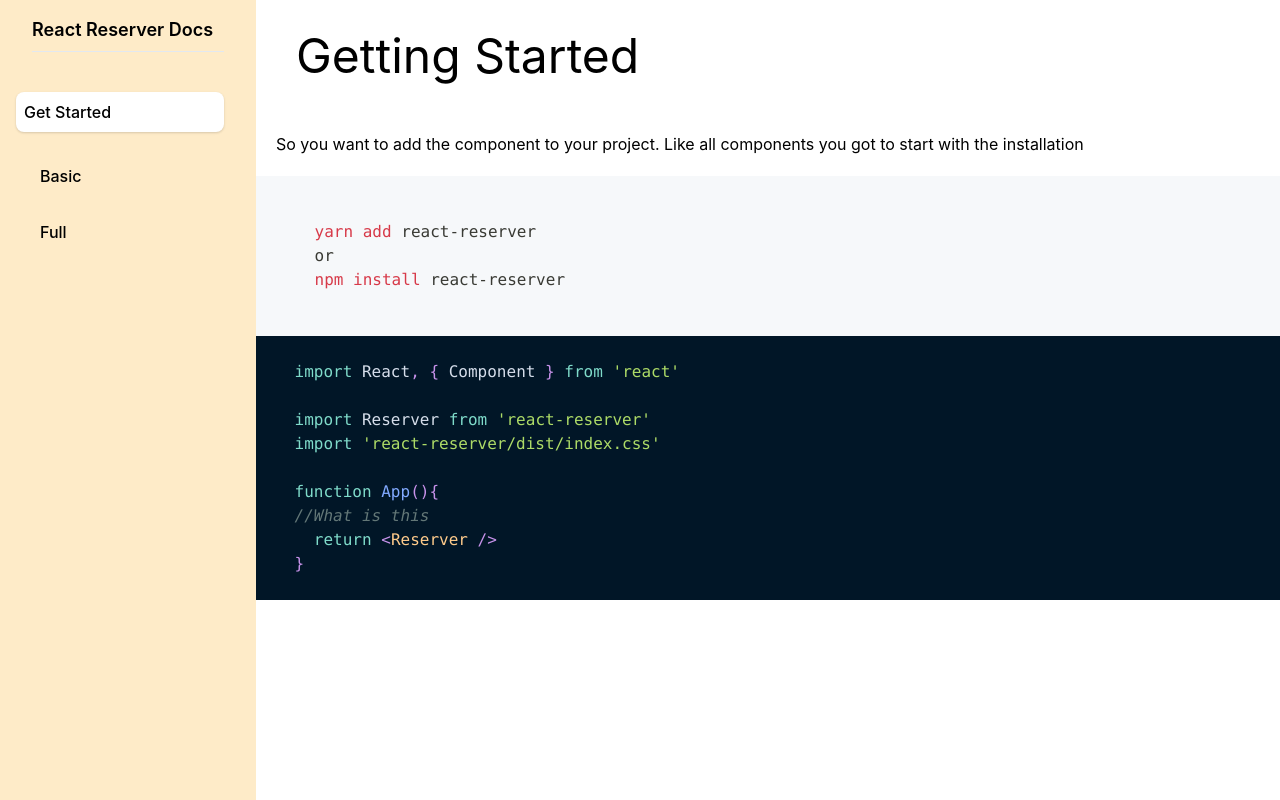
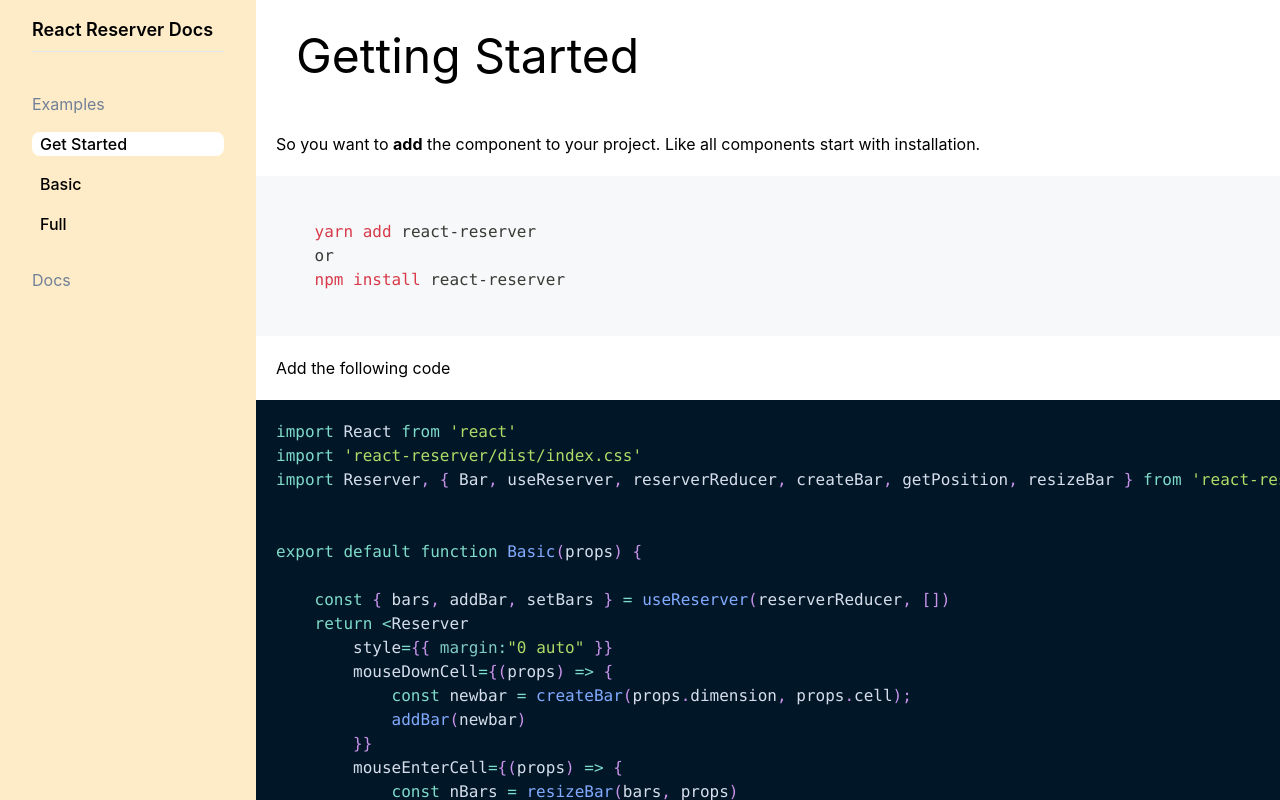
Before and after one commit to shmuelpro/react-reserver, a React (Create React App) app in the folder example/: page /#/ in a window 1280 px wide. Built offline with nearby package versions, Linux system fonts and the light colour scheme.

Commit message:
refactor: 💡 Readjusting documentaion

```diff
--- a/example/src/App.js
+++ b/example/src/App.js
@@ -15,7 +15,7 @@
 const FancyLink = React.forwardRef((props, ref) => {
     console.log(props);
     //
-    return <li className={`${props.className} mt-8 `}>
+    return <li className={`${props.className} mt-4 `}>
         <a href={props.href} ref={ref} className={`flex  `}>
             <span className="ml-2 capitalize font-medium text-black dark:text-gray-300">
                 {props.children}
@@ -24,45 +24,34 @@
     </li>
 })
 
+const MenuTitle = (props)=>{ return <li className="mt-8">{props.children}</li> }
+
+const aClassName = "bg-white dark:bg-gray-200 rounded-lg";
 const App = () => {
-console.log(process.env.PUBLIC_URL)
+    console.log(process.env.PUBLIC_URL)
     return (
         <HashRouter >
             <div className="h-screen w-full flex overflow-hidden">
                 <nav className="flex flex-col bg-orange-200 w-64 px-8 pt-4 pb-6">
-
-
                     <div className="flex flex-row border-b items-center justify-between pb-2">
-
                         <span className="text-lg font-semibold capitalize dark:text-gray-300">
                             React Reserver Docs
-                    </span>
-
-
-
+                        </span>
                     </div>
-
-
                     <ul className="mt-2 text-gray-600">
-
-
-                        <NavLink exact={true}
-                            to="/" activeClassName="mt-8 shadow py-2 bg-white dark:bg-gray-200 rounded-lg -ml-4" component={FancyLink}>Get Started</NavLink>
-                        <NavLink  to="/basic" activeClassName="mt-8 shadow py-2 bg-white dark:bg-gray-200 rounded-lg -ml-4" component={FancyLink}>Basic</NavLink>
-                        <NavLink  to="/full" activeClassName="mt-8 shadow py-2 bg-white dark:bg-gray-200 rounded-lg -ml-4" component={FancyLink}>Full</NavLink>
-
-
-
+                        <MenuTitle>Examples</MenuTitle>
+                        <NavLink exact={true} to="/" activeClassName={aClassName} component={FancyLink}>Get Started</NavLink>
+                        <NavLink to="/basic" activeClassName={aClassName} component={FancyLink}>Basic</NavLink>
+                        <NavLink to="/full" activeClassName={aClassName} component={FancyLink}>Full</NavLink>
+                        <MenuTitle>Docs</MenuTitle>
 
                     </ul>
-
-
                 </nav>
                 <main
                     className="flex-1 flex flex-col bg-white transition
                 duration-500 ease-in-out overflow-y-auto">
                     <Switch>
-                    <Route path={'/full'}>
+                        <Route path={'/full'}>
                             <Full />
                         </Route>
                         <Route path={'/basic'}>
--- a/example/src/Pages/Basic.js
+++ b/example/src/Pages/Basic.js
@@ -1,49 +1,47 @@
 import React from 'react'
+import  DocPar from './sections/DocPar'
+import  DocTitle from './sections/DocTitle'
 import Reserver, { Bar, useReserver, reserverReducer, createBar, getPosition, resizeBar } from 'react-reserver'
 
 
 export default function Basic(props) {
 
     const { bars, addBar, setBars } = useReserver(reserverReducer, [])
-    console.log(bars)
-    return <Reserver
-        style={{ margin:"0 auto" }}
+
+
+
+    return (
+
+        <div>
+            <DocTitle>Getting Started</DocTitle>
+            < DocPar
+            >
+                So you want to add the component to your project. Like all components start with installation.
+    </ DocPar>
+
+            <Reserver
+                style={{ margin: "0 auto" }}
                 mouseDownCell={(props) => {
                     const newbar = createBar(props.dimension, props.cell);
                     addBar(newbar)
                 }}
-
                 mouseEnterCell={(props) => {
                     const nBars = resizeBar(bars, props)
                     setBars(nBars)
                 }}
-
                 mouseUpCell={() => {
-
-
-            /* let tcontent = { ...content }
-             tcontent[`r${props.cell.row}c${props.cell.column}`] = <div style={{ background: "purple" }}>test</div>;
-             setContent(tcontent)
- */
                     const dBars = bars.map((bar) => {
-
                         if (bar.editing) {
                             return { ...bar, editing: false }
                         }
                         return bar;
                     })
                     setBars(dBars)
-
-
                 }}
-
-
-
             >
                 {
-
                     bars.map((bar) => { return <Bar key={bar.id} {...bar} style={{ ...getPosition(bar.row, bar.column, bar.dimension) }} /> })
                 }
-    </Reserver>
+            </Reserver></div>)
 
 }
--- a/example/src/Pages/GettingStarted.js
+++ b/example/src/Pages/GettingStarted.js
@@ -1,23 +1,15 @@
 import React from 'react'
+import basicExampleCode from './code/basicExampleCode'
 import Highlight, { defaultProps } from "prism-react-renderer";
 import theme from "prism-react-renderer/themes/nightOwl";
 import githubtheme from "prism-react-renderer/themes/github";
+import DocPar from './sections/DocPar'
+import DocTitle from './sections/DocTitle'
 export default function GettingStarted(props) {
 
-    const exampleCode = `
-    import React, { Component } from 'react'
-
-    import Reserver from 'react-reserver'
-    import 'react-reserver/dist/index.css'
-
-    function App(){
-    //What is this
-      return <Reserver />
-    }
-`;
 
 
-    const install= `
+    const install = `
     yarn add react-reserver
     or
     npm install react-reserver
@@ -26,13 +18,12 @@
 
     return (<div>
 
-        <h1 className="text-5xl mx-10 my-5">Getting Started</h1>
-        <p className="p-5"
-        >
-            So you want to add the component to your project. Like all components you got to start with the installation
-        </p>
+        <DocTitle>Getting Started</DocTitle>
+        <DocPar >
+            So you want to <b>add</b> the component to your project. Like all components start with installation.
+        </DocPar>
         <div>
-            <Highlight {...defaultProps}  theme={githubtheme} code={install} language="bash">
+            <Highlight {...defaultProps} theme={githubtheme} code={install} language="bash">
                 {({ className, style, tokens, getLineProps, getTokenProps }) => (
                     <pre className={className} style={style}>
                         {tokens.map((line, i) => (
@@ -46,8 +37,11 @@
                 )}
             </Highlight>
         </div>
-
-        <div style={{ marginBottom: "10px" }}><Highlight {...defaultProps} theme={theme} code={exampleCode} language="jsx">
+        <DocPar
+        >
+           Add the following code
+        </DocPar>
+        <div style={{ marginBottom: "10px" }}><Highlight {...defaultProps} theme={theme} code={basicExampleCode} language="jsx">
             {({ className, style, tokens, getLineProps, getTokenProps }) => (
                 <pre className={className} style={style}>
                     {tokens.map((line, i) => (
--- /dev/null
+++ b/example/src/Pages/code/basicExampleCode.js
@@ -0,0 +1,36 @@
+const basicExampleCode = `import React from 'react'
+import 'react-reserver/dist/index.css'
+import Reserver, { Bar, useReserver, reserverReducer, createBar, getPosition, resizeBar } from 'react-reserver'
+
+
+export default function Basic(props) {
+
+    const { bars, addBar, setBars } = useReserver(reserverReducer, [])
+    return <Reserver
+        style={{ margin:"0 auto" }}
+        mouseDownCell={(props) => {
+            const newbar = createBar(props.dimension, props.cell);
+            addBar(newbar)
+        }}
+        mouseEnterCell={(props) => {
+            const nBars = resizeBar(bars, props)
+            setBars(nBars)
+        }}
+        mouseUpCell={() => {
+            const dBars = bars.map((bar) => {
+                if (bar.editing) {
+                    return { ...bar, editing: false }
+                }
+                return bar;
+            })
+            setBars(dBars)
+        }}
+    >
+        {
+            bars.map((bar) => { return <Bar key={bar.id} {...bar} style={{ ...getPosition(bar.row, bar.column, bar.dimension) }} /> })
+        }
+    </Reserver>
+
+}`
+
+export default basicExampleCode;
--- /dev/null
+++ b/example/src/Pages/sections/DocPar.js
@@ -0,0 +1,12 @@
+import React from 'react'
+
+
+function DocPar(props) {
+
+    return (<p className="p-5" >
+        {props.children}
+    </p>)
+}
+
+
+export default DocPar;
--- /dev/null
+++ b/example/src/Pages/sections/DocTitle.js
@@ -0,0 +1,10 @@
+import React from 'react'
+
+
+function DocTitle(props) {
+
+    return (<h1 className="text-5xl mx-10 my-5">{props.children}</h1>)
+}
+
+
+export default DocTitle;
--- a/example/src/index.css
+++ b/example/src/index.css
@@ -22,3 +22,7 @@
 .language-bash{
   padding:20px
 }
+
+.language-jsx{
+  padding:20px
+}
```
Lines whose indentation alone changed are shown as unchanged.
